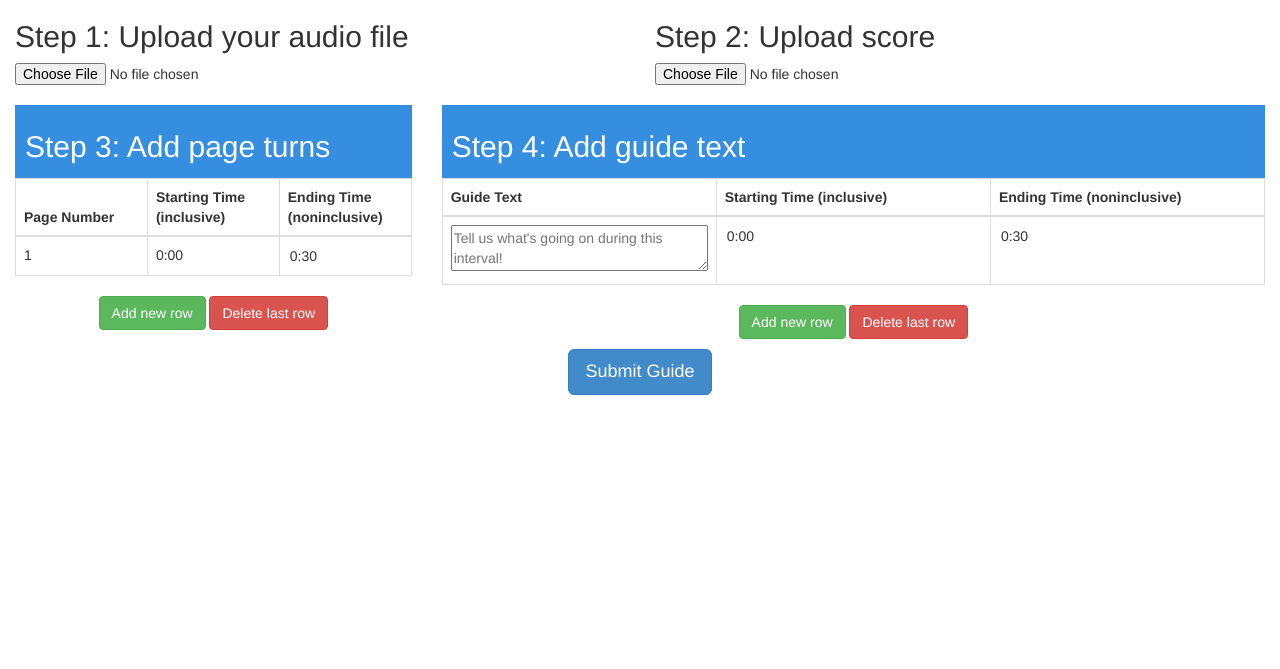
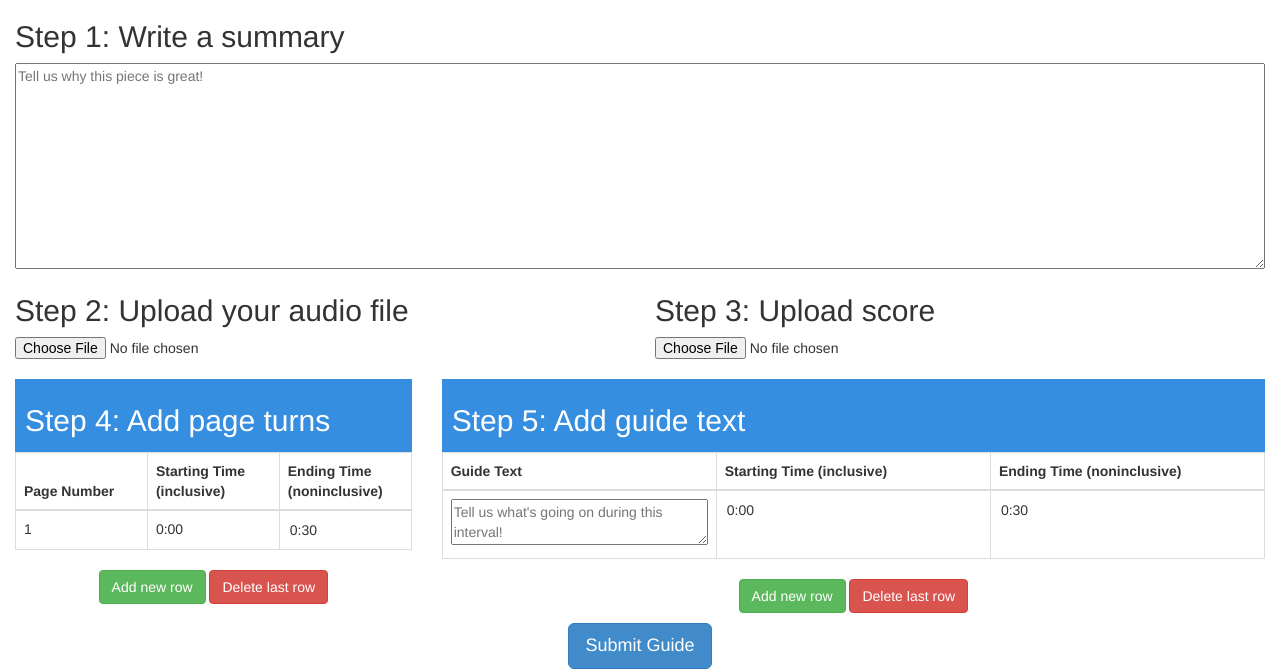
Before and after one commit to JavaScriptBach/Aria, a Django app: template guides/templates/create-guide.html in a window 1280 px wide. Shown: the part 182-851 px from the top of the page. Before the commit the page ends 577 px from the top, so only its background shows below. Run offline with Django 3.2, Linux system fonts and the light colour scheme; the template is opened without the code that fills it, so the values that code supplies are empty; parts of the project's set-up code (start-up, migrations or seed data) failed here and were passed over; some libraries are stand-ins or nearby versions.

Commit message:
update create guide and switch to generic detail view

```diff
--- a/guides/static/js/createGuide.js
+++ b/guides/static/js/createGuide.js
@@ -1,54 +1,5 @@
 (function() {
 	"use strict";
-	// Fetch and render first page
-	// var url = "score_beethoven.pdf";
-	// PDFJS.workerSrc = "pdfjs-1.0.68-dist/build/pdf.worker.js";
-	// PDFJS.getDocument(url).then(function(pdf) {
-	// 	var currentPage = null;
-	// 	$("#pdf-num-pages").text(pdf.numPages);
-	// 	var displayPage = function(pageNumber) {
-	// 		pdf.getPage(pageNumber).then(function(page) {
-	// 			currentPage = page;
-	// 			var desiredWidth = $("#score").width() - parseInt($("#score").parent().css("padding-right"));
-	// 			var viewport = page.getViewport(1);
-	// 			var scale = desiredWidth / viewport.width;
-	// 			var scaledViewport = page.getViewport(scale);
-	// 			// Prepare canvas using PDF page dimensions
-	// 			var canvas = document.getElementById("canvas");
-	// 			var context = canvas.getContext('2d');
-	// 			canvas.height = scaledViewport.height;
-	// 			canvas.width = scaledViewport.width;
-	// 			page.render({
-	// 				canvasContext: context,
-	// 				viewport: scaledViewport
-	// 			});
-	// 		});
-
-	// 	};
-
-	// 	displayPage(1);
-
-	// 	$("#prev-btn").click(function() {
-	// 		var pageNum = currentPage.pageNumber;
-	// 		if (pageNum > 1) {
-	// 			displayPage(pageNum - 1);
-	// 		}
-	// 	});
-
-	// 	$("#next-btn").click(function() {
-	// 		var pageNum = currentPage.pageNumber;
-	// 		if (pageNum < pdf.numPages) {
-	// 			displayPage(pageNum + 1);
-	// 		}
-	// 	});
-
-	// 	$("#go-btn").click(function() {
-	// 		var pageNum = parseInt($("#go-page-number").val());
-	// 		if (pageNum >= 1 && pageNum <= pdf.numPages) {
-	// 			displayPage(pageNum);
-	// 		}
-	// 	});
-	// });
 
 	// Create a new table row for page data, with intelligently filled in values
 	$("#page-add-row-btn").click(function() {
@@ -69,14 +20,28 @@
 		removeRow("guide");
 	});
 
-	// $("#guide-data").hide();
-	// $(".nav-tabs li").click(function() {
-	// 	var active = $(this).hasClass("active");
-	// 	if (!active) {
-	// 		$(".nav-tabs li").toggleClass("active");
-	// 		$("#guide-data").add("#page-data").toggle();
-	// 	}
-	// });
+	$("#submit-btn").click(function() {
+		$(this).prop('disabled', true);
+		var data = {
+			"pageData": [],
+			"guideData": [],
+			"summary": "Lorem ipsum",
+			"title": "Liszt Sonata in B minor",
+			"artist": "Sviatoslav Richter"
+
+		};
+		$.ajax({
+			url: "submit/",
+			type: "POST",
+			data: data,
+			error: function(jqXHR, textStatus, errorThrown) {
+				alert(errorThrown);
+			},
+			success: function(data, textStatus, jqXHR) {
+				alert("success");
+			}
+		});
+	})
 
 	// Appends a new row to the table, with intelligently filled in values
 	// type = A string, either "page" or "guide", which describes
--- a/guides/templates/create-guide.html
+++ b/guides/templates/create-guide.html
@@ -5,76 +5,38 @@
 	<meta http-equiv="X-UA-Compatible" content="IE=edge">
 	<meta name="viewport" content="width=device-width, initial-scale=1">
 	<title>Create Guide - Aria</title>
-	<link href="bootstrap-3.2.0-dist/css/bootstrap.min.css" rel="stylesheet">
-	<link href="css/create-guide.css" rel="stylesheet">
-	<script src="pdfjs-1.0.68-dist/build/pdf.js"></script>
+	<link href="/static/assets/bootstrap-3.2.0-dist/css/bootstrap.min.css" rel="stylesheet">
+	<link href="/static/css/create-guide.css" rel="stylesheet">
 </head>
 <body>
-	<div class="navbar navbar-default" role="navigation">
-		<div class="container-fluid">
-			<div class="navbar-header">
-				<button type="button" class="navbar-toggle" data-toggle="collapse" data-target=".navbar-collapse">
-					<span class="sr-only">Toggle navigation</span>
-					<span class="icon-bar"></span>
-					<span class="icon-bar"></span>
-					<span class="icon-bar"></span>
-				</button>
-				<a class="navbar-brand" href="#">Aria</a>
-			</div>
-			<div class="navbar-collapse collapse">
-				<ul class="nav navbar-nav">
-					<li>
-						<a href="#">
-							Browse Guides
-						</a>
-					</li>
-					<li>
-						<a href="#">
-							Create New Guide
-						</a>
-					</li>
-					<li>
-						<a href="#">
-							Edit My Guides
-						</a>
-					</li>
-
-				</ul>
-				<ul class="nav navbar-nav navbar-right">
-					<li>
-						<a href="#">
-							Register
-						</a>
-					</li>
-					<li>
-						<a href="#">
-							Login
-						</a>
-					</li>
-				</ul>
-			</div>
-		</div>
-	</div>
+	{% include 'navbar.html' %}
 	<!--
 		TODO: need to add controls to asynchronously upload an audio file.
 	-->
 	<div class="container-fluid">
 		<header id="title-header"><h1 class="text-center">Create Guide</h1></header>
 		<form method="post" enctype="multipart/form-data">
+		{% csrf_token %}
+			<div class="row">
+				<div class="col-sm-12">
+					<h2>Step 1: Write a summary</h2>
+					<textarea autocomplete="off" rows="10" spellcheck="true" placeholder="Tell us why this piece is great!" required></textarea>
+				</div>
+			</div>
 			<div class="row">
 				<div class="col-sm-6">
-					<h2>Step 1: Upload your audio file</h2>
+					<h2>Step 2: Upload your audio file</h2>
 					<input type="file" accept="audio/*" required>
 				</div>
 				<div class="col-sm-6">
-					<h2>Step 2: Upload score</h2>
+					<h2>Step 3: Upload score</h2>
 					<input type="file" accept=".pdf" required>
 				</div>
 			</div>
 			<div class="row">
 				<div class="col-sm-4">
 					<header>
-						<h2>Step 3: Add page turns</h2>
+						<h2>Step 4: Add page turns</h2>
 					</header>
 					<!-- <ul class="nav nav-tabs">
 						<li class="active"><a href="#">Page Data</a></li>
@@ -108,7 +70,7 @@
 				</div>
 				<div class="col-sm-8">
 					<header>
-						<h2>Step 4: Add guide text</h2>
+						<h2>Step 5: Add guide text</h2>
 					</header>
 					<div id="guide-data" class="table-responsive">
 						<table class="table table-hover table-bordered">
@@ -140,14 +102,14 @@
 			<div class="row">
 				<div class="col-sm-12">
 					<div class="text-center">
-						<button type="button" class="btn btn-lg btn-primary">Submit Guide</button>
+						<button type="button" class="btn btn-lg btn-primary" id="submit-btn">Submit Guide</button>
 					</div>
 				</div>
 			</div>
 		</form>
 	</div>
-	<script src="js/jquery-2.1.1.min.js"></script>
-	<script src="bootstrap-3.2.0-dist/js/bootstrap.min.js"></script>
-	<script src="js/createGuide.js"></script>
+	<script src="/static/assets/jquery-2.1.1.min.js"></script>
+	<script src="/static/assets/bootstrap-3.2.0-dist/js/bootstrap.min.js"></script>
+	<script src="/static/js/createGuide.js"></script>
 </body>
 </html>
--- a/guides/urls.py
+++ b/guides/urls.py
@@ -6,5 +6,11 @@ urlpatterns = patterns('',
     # url(r'^$', views.index)
 
     # ex: /guides/1/
-    url(r'^(?P<guide_id>\d+)/$', views.guide)
+    url(r'^(?P<pk>\d+)/$', views.DetailView.as_view()),
+
+    # ex: /guides/create
+    url(r'^create/$', views.create),
+
+    # ex: /guides/create/submit
+    url(r'^create/submit/$', views.submit_guide)
 )
```
Also changed, not shown: guides/views.py (+13 -3 lines), 2 other files.
